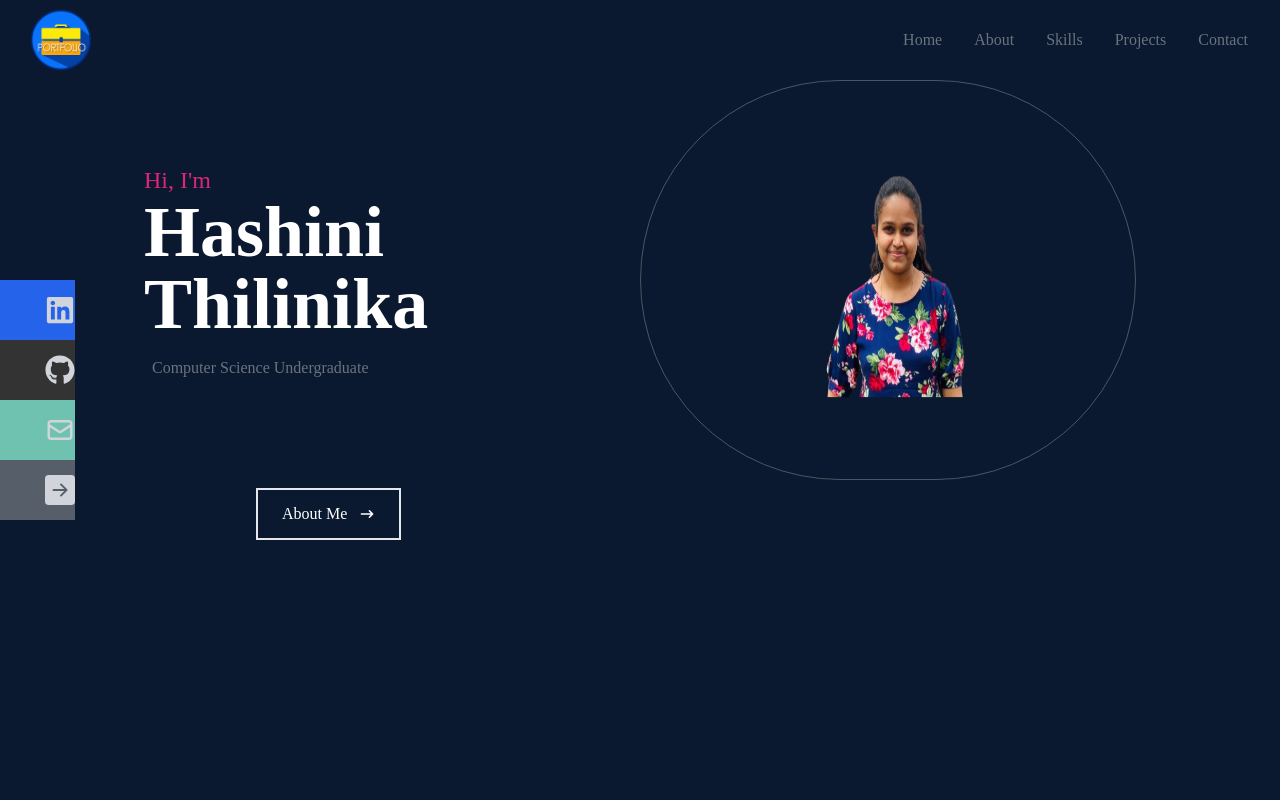
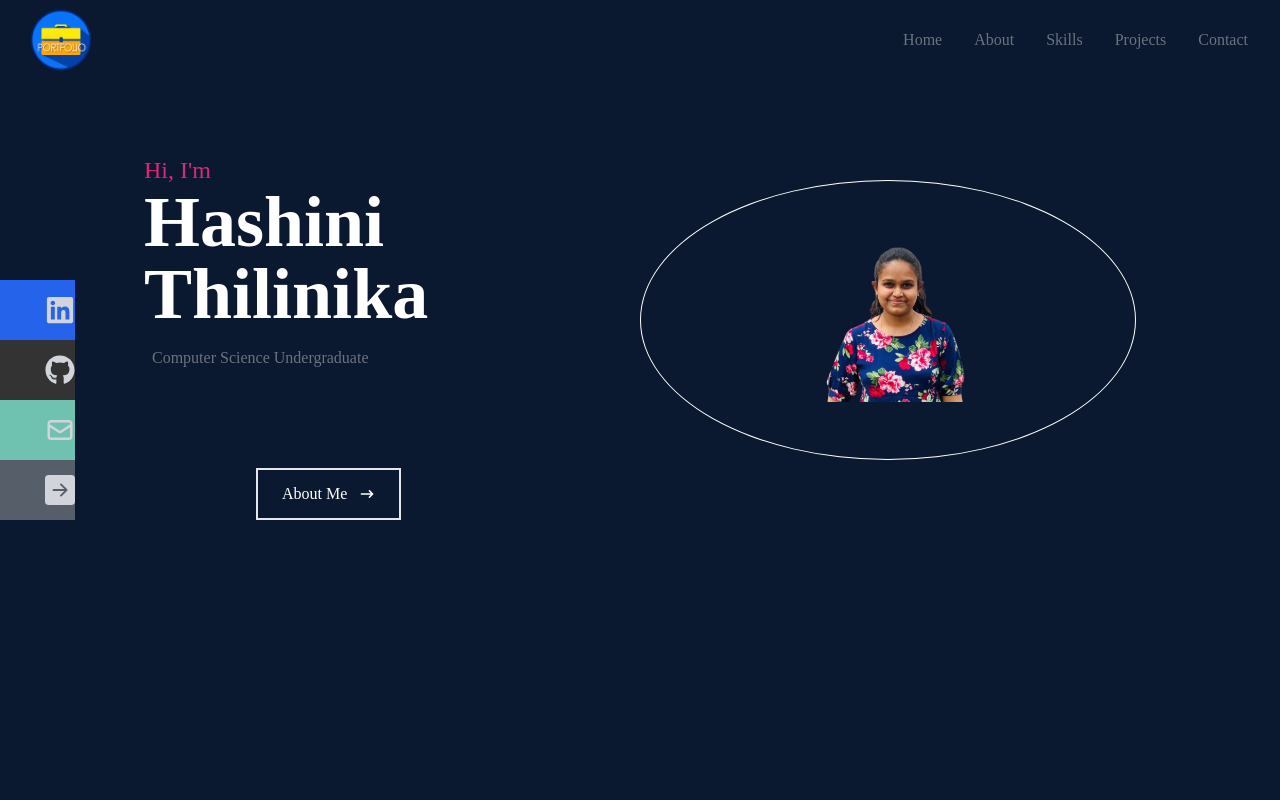
Before and after one commit to hashii99/Portfolio, a React (Create React App) app: page / in a window 1280 px wide. Shown: the top 800 px of the page. Built offline with nearby package versions, Linux system fonts and the light colour scheme; the HTML template or start-up script is replaced by a standard one.

Commit message:
images changes

```diff
--- a/src/components/Home.js
+++ b/src/components/Home.js
@@ -23,8 +23,7 @@ const Home = () => {
                         </div>
                     </div>
                     <div className="md:w-1/2 md:order-3 mt-10 md:mt-0">
-
-                        <img src={ProfileImage} style={{ width: '100%' }} alt="My Profile" className="w-[full] h-[290px] md:w-[400px] md:h-[400px] 2xl:w-[500px] 2xl:h-[500px] border rounded-full border-gray-600 dark:border-gray-200 relative md:mt-20 lg:mt-0 flex items-center justify-center" />
+                        <img src={ProfileImage} style={{ width: '1000px', border: 'solid white 1px', borderRadius:'50%', marginTop:'100px' }} alt="My Profile" />
                     </div>
                 </div>
                 <div style={{marginLeft:'20%'}}>
@@ -39,9 +38,6 @@ const Home = () => {
                 </div>
             </div>
         </div>
-
-
-
     )
 }
 
```
